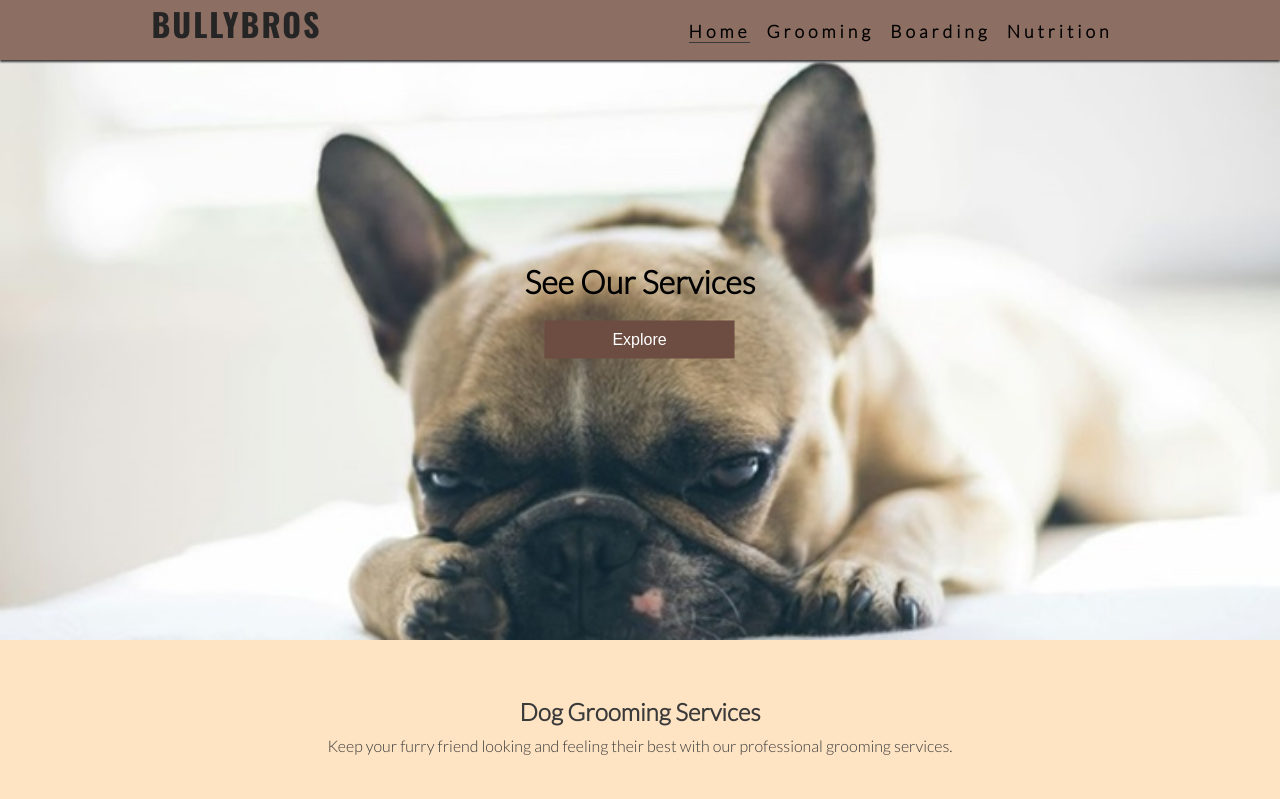
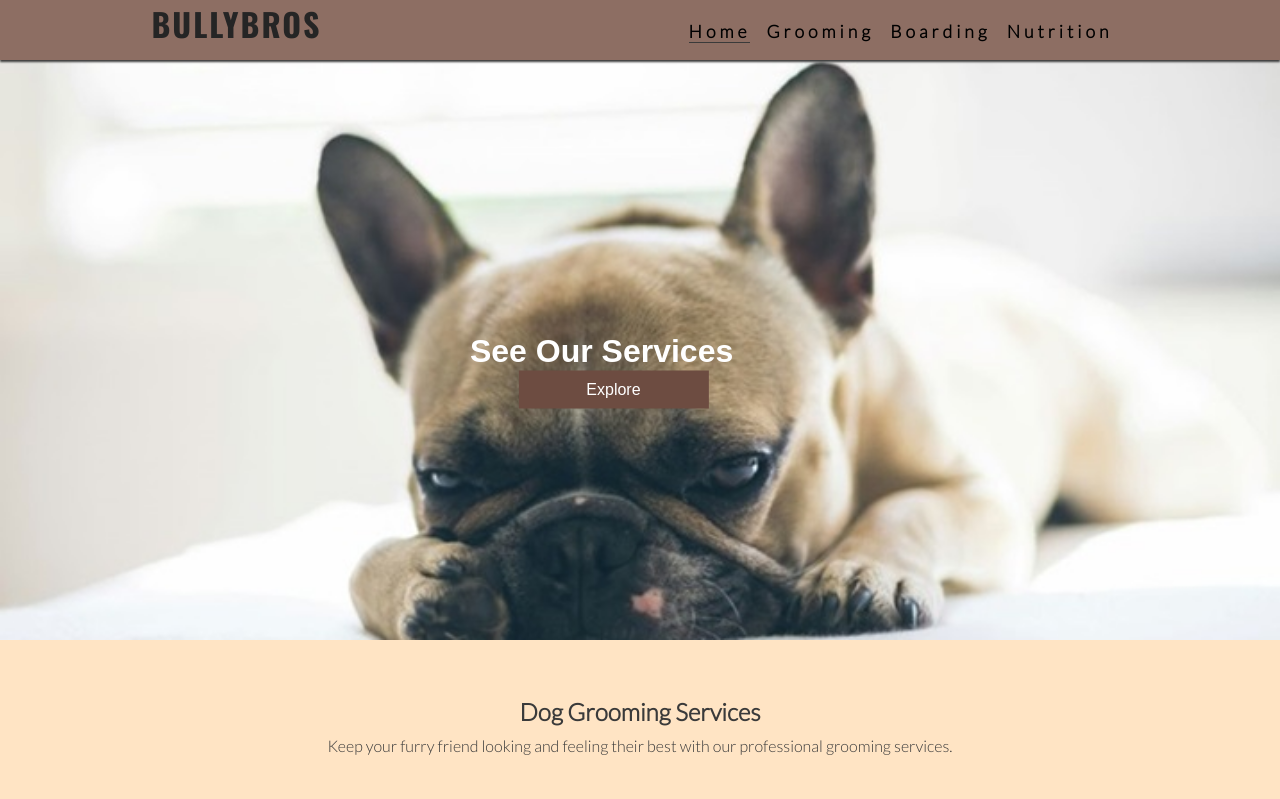
Before and after one commit to Nikkig087/bullybros, a plain HTML site: page index.html in a window 1280 px wide. Shown: the top 799 px of the page. Drawn offline with nearby package versions, Linux system fonts and the light colour scheme.

Commit message:
services overlay text clarity updated

```diff
--- a/assets/css/style.css
+++ b/assets/css/style.css
@@ -445,27 +445,37 @@ table#opening-hours {
     background: url("../images/hero.jpg") no-repeat center center/cover;
   }
 
+
+
   /* Overlay Text Styles */
   .overlay-text {
     position: absolute;
-    top: 70%;
-    left: 50%;
+    top: 61%;
+    left: 47%;
     transform: translate(-50%, -50%);
-    color: black;
+
   }
 
   .overlay-text h2 {
     font-size: 2em;
     margin-bottom: 10px;
-  }
-
-  .overlay-text button {
+    font-family: 'Montserrat', sans-serif;
+    font-weight: 600;
+    text-align: center;
+    color: #ffffff;
+    width: 100%;
+  }
+
+  .overlay-text>button {
     background-color: #6d4c41;
     color: #fff;
     padding: 10px 20px;
     border: none;
     cursor: pointer;
     font-size: 1em;
+    width:100px;
+    transform: translate(40%, -50%);
+
   }
 
   /* About, Boarding, Nutrition Section Styles *
@@ -767,25 +777,33 @@ nav {
   /* Overlay Text Styles */
   .overlay-text {
     position: absolute;
-    top: 50%;
-    left: 50%;
+    top: 61%;
+    left: 47%;
     transform: translate(-50%, -50%);
-    color: black;
+
   }
 
   .overlay-text h2 {
     font-size: 2em;
     margin-bottom: 10px;
-  }
-
-  .overlay-text button {
+    font-family: 'Montserrat', sans-serif;
+    font-weight: 600;
+    text-align: center;
+    color: #ffffff;
+    width: 100%;
+  }
+
+  .overlay-text>button {
     background-color: #6d4c41;
     color: #fff;
-    padding: 10px 20px;
+    padding: 10px 30px;
     border: none;
     cursor: pointer;
     font-size: 1em;
-  }
+
+    transform: translate(15%, -50%);
+  }
+
 
   /* Services Section Styles */
 
@@ -971,15 +989,20 @@ nav {
   /* Overlay Text Styles */
   .overlay-text {
     position: absolute;
-    top: 50%;
-    left: 50%;
+    top: 61%;
+    left: 47%;
     transform: translate(-50%, -50%);
-    color: black;
+
   }
 
   .overlay-text h2 {
     font-size: 2em;
     margin-bottom: 10px;
+    font-family: 'Montserrat', sans-serif;
+    font-weight: 600;
+    text-align: center;
+    color: #ffffff;
+    width: 100%;
   }
 
   .overlay-text button {
@@ -1211,8 +1234,38 @@ nav {
     margin: 0;
     padding:0;
   }
+  .overlay-text {
+    position: absolute;
+    top: 61%;
+    left: 47%;
+    transform: translate(-50%, -50%);
+
+  }
+
+  .overlay-text h2 {
+    font-size: 2em;
+    margin-bottom: 10px;
+    font-family: 'Montserrat', sans-serif;
+    font-weight: 600;
+    text-align: center;
+    color: #ffffff;
+    width: 100%;
+  }
+
+  .overlay-text>button {
+    background-color: #6d4c41;
+    color: #fff;
+    padding: 10px 30px;
+    border: none;
+    cursor: pointer;
+    font-size: 1em;
+
+    transform: translate(15%, -50%);
+  }
 
   /* Overlay Text Styles */
+
+  /*
   .overlay-text {
     position: absolute;
     top: 50%;
@@ -1578,24 +1631,31 @@ nav {
   /* Overlay Text Styles */
   .overlay-text {
     position: absolute;
-    top: 50%;
-    left: 50%;
+    top: 61%;
+    left: 47%;
     transform: translate(-50%, -50%);
-    color: black;
+
   }
 
   .overlay-text h2 {
     font-size: 2em;
     margin-bottom: 10px;
-  }
-
-  .overlay-text button {
+    font-family: 'Montserrat', sans-serif;
+    font-weight: 600;
+    text-align: center;
+    color: #ffffff;
+    width: 100%;
+  }
+
+  .overlay-text>button {
     background-color: #6d4c41;
     color: #fff;
-    padding: 10px 20px;
+    padding: 10px 30px;
     border: none;
     cursor: pointer;
     font-size: 1em;
+
+    transform: translate(10%, -50%);
   }
 
   /* Services Section Styles */
--- a/index.html
+++ b/index.html
@@ -52,10 +52,13 @@
   <!-- Hero Image with Text Overlay -->
   <main>
     <section id="hero">
+
       <div class="overlay-text">
+
         <h2>See Our Services</h2>
-        <button onclick="scrollToServices()">Explore</button>
+        <button class="overlay-text-button" onclick="scrollToServices()">Explore</button>
       </div>
+
     </section>
 
     <!-- About Section -->
```
